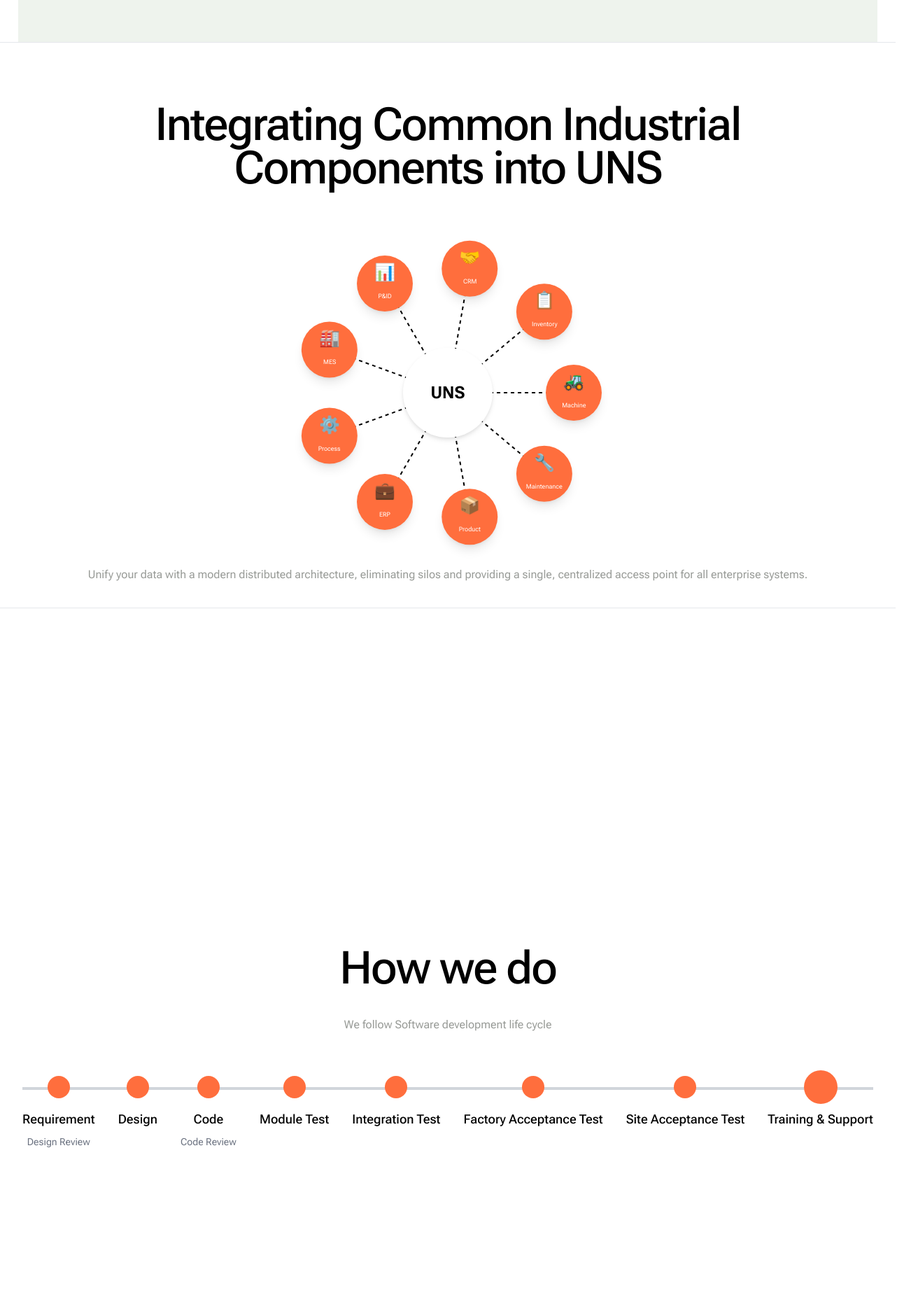
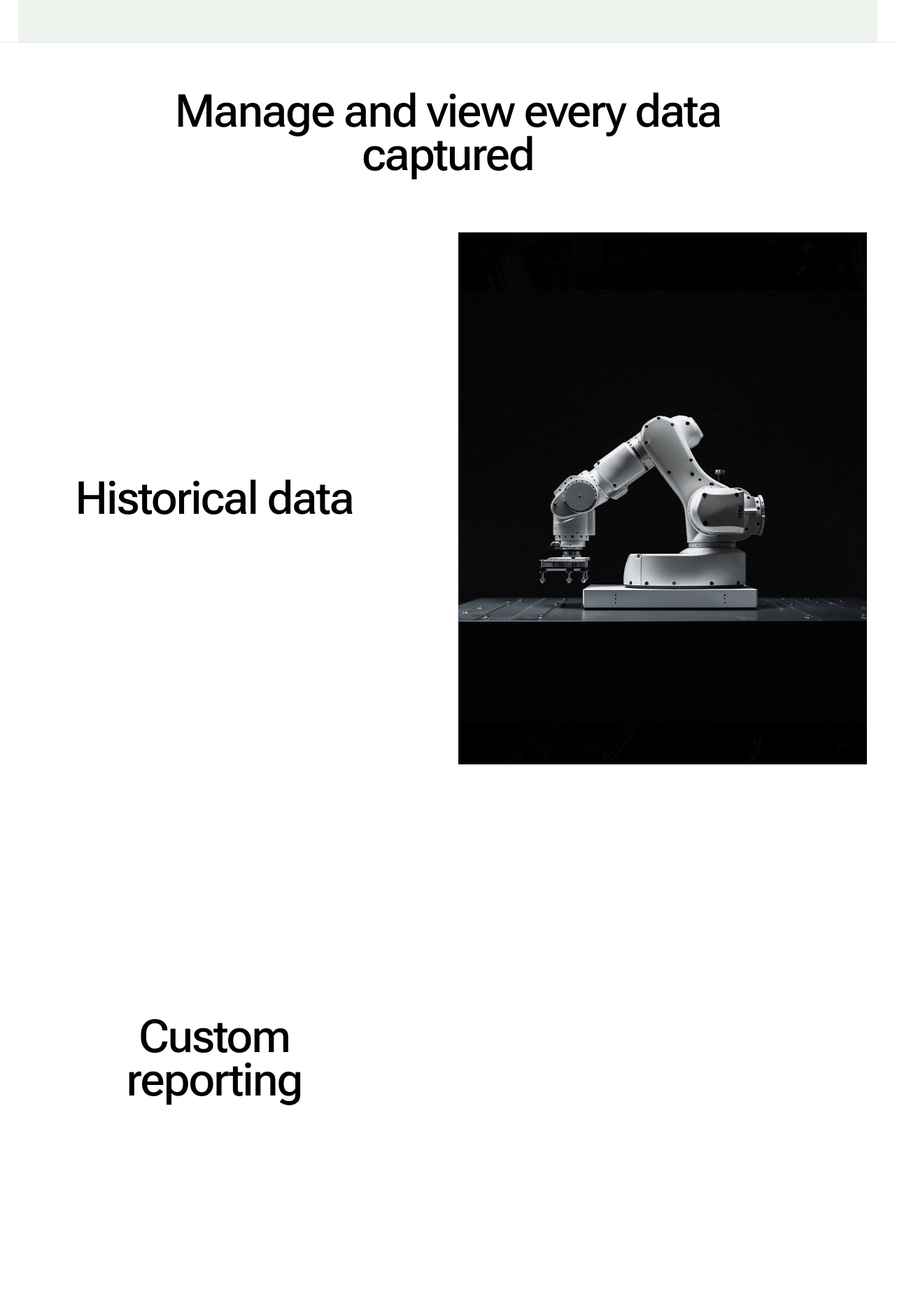
Before and after one commit to alanjohnck/tagconnect, a Next.js app: page / in a window 1280 px wide. Shown: the part 2800-4680 px from the top of the page at 70% size, 1302 px wide, since content can reach past the window. Built offline with nearby package versions, Linux system fonts and the light colour scheme.

Commit message:
manage section

```diff
--- a/src/app/components/Footer.tsx
+++ b/src/app/components/Footer.tsx
@@ -2,12 +2,13 @@ import React from 'react'
 
 function Footer() {
   return (
-    <div className='w-screen h-screen bg-black flex items-center justify-center'>
+    <div className='w-screen h-screen bg-black flex items-center justify-center '>
         <div className='flex flex-col items-center justify-center gap-10'>
             <h1 className='text-8xl text-white font-bold'>Ready</h1>
             <h1 className='text-8xl text-white font-bold'>When</h1>
             <h1 className='text-8xl text-white font-bold'>You Are.</h1>
             <hr className='w-screen border-2 ' />
+            <a className='text-white text-left'>tagdynamix.com</a>
         </div>
     </div>
   )
--- a/src/app/landing/page.tsx
+++ b/src/app/landing/page.tsx
@@ -5,6 +5,7 @@ import DynamicExpertSection from './sections/DynamicExpertSection'
 import UNSSection from './sections/UNSSection'
 import HowWeDo from './sections/HowWeDo'
 import SupportSection from './sections/SupportSection'
+import Management from './sections/Management'
 
 
 function Landing() {
@@ -19,6 +20,7 @@ function Landing() {
 
       <DynamicExpertSection />
       <hr className="w-screen h-2" />
+      <Management />
 
       <UNSSection />
       <hr className="w-screen h-2" />
--- a/src/app/landing/sections/HowWeDo.tsx
+++ b/src/app/landing/sections/HowWeDo.tsx
@@ -6,8 +6,9 @@ import { ScrollTrigger } from 'gsap/ScrollTrigger';
 gsap.registerPlugin(ScrollTrigger);
 
 const steps = [
-  { name: 'Requirement', review: 'Design Review' },
-  { name: 'Design', review: '' },
+  { name: 'Requirement', review: ''},
+  { name: 'Architecture', review: '' },
+  { name: 'Design', review: 'Design Review' },
   { name: 'Code', review: 'Code Review' },
   { name: 'Module Test', review: '' },
   { name: 'Integration Test', review: '' },
@@ -40,7 +41,7 @@ const HowWeDo: React.FC = () => {
       timelineRef.current.to(lineElement, {
         scaleX: 1,
         duration: 1,
-        ease: "power1.inOut"
+        ease: "power1"
       });
 
       // Animate each step
@@ -51,7 +52,7 @@ const HowWeDo: React.FC = () => {
 
         timelineRef.current!
           .to(dot, {
-            scale: 1.5,
+            scale: 1,
             backgroundColor: '#FF6E3D',
             duration: 0.3
           }, `-=${index ? 0.1 : 0}`)
@@ -66,7 +67,7 @@ const HowWeDo: React.FC = () => {
             duration: 0.3
           }, '<');
 
-        if (index < stepElements.length - 1) {
+        if (index <= stepElements.length - 1) {
           timelineRef.current!.to(dot, {
             scale: 1,
             backgroundColor: '#FF6E3D',
@@ -84,7 +85,7 @@ const HowWeDo: React.FC = () => {
   }, []);
 
   return (
-    <div className='w-screen h-[150vh] flex items-center  '>
+    <div className='w-screen h-[120vh] flex items-center  '>
     <div ref={containerRef} className="w-screen flex flex-col justify-center tems-center  sticky  mx-auto p-8  ">
       <div className="mb-16 flex flex-col items-center justify-center">
         <h1 className="font-onsite w-3/4 m-[5vh] text-[35px] leading-[38px] lg:text-[65px] lg:leading-[62px] font-[500] tracking-[-2px] text-center">How we do</h1>
--- /dev/null
+++ b/src/app/landing/sections/Management.tsx
@@ -0,0 +1,83 @@
+"use client"
+
+import React, { useEffect, useRef } from 'react'
+import { gsap } from 'gsap'
+import { ScrollTrigger } from 'gsap/ScrollTrigger'
+
+
+gsap.registerPlugin(ScrollTrigger)
+
+export default function Management() {
+  const containerRef = useRef<HTMLDivElement>(null)
+
+  useEffect(() => {
+    const sections = gsap.utils.toArray('.image-section') as HTMLElement[]
+
+    sections.forEach((section, i) => {
+      gsap.to(section, {
+        zIndex: i + 1, // Increment z-index to bring the image to the front
+
+        scrollTrigger: {
+          trigger: `.text-section:nth-child(${i + 1})`, // Trigger based on the left side text section
+          start: 'top center', // Start when the top of the section hits the center of the viewport
+          end: 'bottom center', // End when the bottom of the section hits the center
+          scrub: true, // Smooth transition as you scroll
+
+        },
+      })
+    })
+
+    return () => {
+      ScrollTrigger.getAll().forEach(trigger => trigger.kill()) // Cleanup GSAP triggers on unmount
+    }
+  }, [])
+
+  return (
+    <div className=" w-screen flex flex-col items-center justify-center ">
+      <div className='p-5 flex justify-center'>
+        <h1 className='font-onsite w-3/4 m-[5vh] text-[35px] leading-[38px] lg:text-[65px] lg:leading-[62px] font-[500] tracking-[-2px] text-center'>Manage and view every data captured </h1>
+      </div>
+      <div className='relative w-[96%] flex'>
+      {/* Left Scrollable Text Section */}
+      <div className="w-[96%] lg:w-1/2 relative z-10">
+        <div className="text-section min-h-screen flex flex-col justify-center p-10 ">
+          <h2 className="font-onsite w-3/4 m-[5vh] text-[35px] leading-[38px] lg:text-[65px] lg:leading-[62px] font-[500] tracking-[-2px] text-center">Historical data</h2>
+          {/* <p>Built-in calibration technology, robotics, AI, and automated post-processing...</p> */}
+        </div>
+        <div className="text-section min-h-screen flex flex-col justify-center p-10 ">
+          <h2 className="font-onsite w-3/4 m-[5vh] text-[35px] leading-[38px] lg:text-[65px] lg:leading-[62px] font-[500] tracking-[-2px] text-center">Custom reporting</h2>
+          {/* <p>Faster throughput and larger part capabilities with modern robotics.</p> */}
+        </div>
+        <div className="text-section min-h-screen flex flex-col justify-center p-10 ">
+          <h2 className="font-onsite w-3/4 m-[5vh] text-[35px] leading-[38px] lg:text-[65px] lg:leading-[62px] font-[500] tracking-[-2px] text-center">Data analytics </h2>
+          {/* <p>Achieve higher precision with our latest automation technology.</p> */}
+        </div>
+        <div className="text-section min-h-screen flex flex-col justify-center p-10 ">
+          <h2 className="font-onsite w-3/4 m-[5vh] text-[35px] leading-[38px] lg:text-[65px] lg:leading-[62px] font-[500] tracking-[-2px] text-center">Alarm & Events </h2>
+          {/* <p>Our automated processes ensure continuous production without interruptions.</p> */}
+        </div>
+      </div>
+
+      {/* Right Sticky Image Section */}
+      <div className="w-[96%] lg:w-1/2 h-screen sticky top-0">
+        <div className='w-full h-screen relative'>
+          {/* Images stacked on top of each other */}
+          <div className="image-section absolute inset-0 scale-95 ">
+            {/* <img src="/auto1.jpg" alt="robotic arm 1" className="object-cover w-full h-full" /> */}
+
+          </div>
+          <div className="image-section absolute inset-0 scale-95">
+            <img src="/auto2.jpg" alt="robotic arm 2" className="object-cover w-full h-full" />
+          </div>
+          <div className="image-section absolute inset-0 scale-95">
+            <img src="/auto1.jpg" alt="robotic arm 3" className="object-cover w-full h-full" />
+          </div>
+          <div className="image-section absolute inset-0 scale-95">
+            <img src="/auto2.jpg" alt="robotic arm 4" className="object-cover w-full h-full" />
+          </div>
+        </div>
+      </div>
+      </div>
+    </div>
+  )
+}
--- a/src/app/landing/sections/SupportSection.tsx
+++ b/src/app/landing/sections/SupportSection.tsx
@@ -9,12 +9,12 @@ interface ServiceCardProps {
 }
 
 const ServiceCard: React.FC<ServiceCardProps> = ({ icon: Icon, title, description }) => (
-  <div className="flex  flex-col items-start h-full mt-10   bg-[#EEF3ED]   ">
+  <div className="flex  flex-col items-start h-full  bg-[#EEF3ED]   ">
     <div className="flex h-[80%] justify-center items-center w-full ">
       <Icon className="w-20 h-20  text-gray-700" />
     </div>
-    <div className='bg-white h-[20%] w-full '>
-    <h3 className="text-lg font-semibold mb-1">{title}</h3>
+    <div className='bg-white h-[20%] w-full'>
+    <h3 className="text-lg font-semibold   mt-4 ">{title}</h3>
     <hr className='w-full h-1 border-3 border-black' />
     <p className="text-sm  text-gray-600">{description}</p>
    </div>
@@ -42,18 +42,18 @@ const ServicesSection: React.FC = () => {
   ];
 
   return (
-    <div className="min-h-[150vh]  flex items-start justify-center">
-      <div className="max-w-screen h-screen w-full p-8 bg-white ">
-        <h1 className="font-onsite mt-10 text-[35px] leading-[38px] lg:text-[65px] lg:leading-[62px] font-[500] tracking-[-2px] text-center">
+    <div className="h-[150vh] w-screen flex flex-col  items-start justify-center p-5 drop-shadow-md border-2 border-white ">
+       <div className='flex justify-center items-center w-screen h-fit p-4'>
+        <h1 className="font-onsite  text-[35px] leading-[38px] lg:text-[65px] lg:leading-[62px] font-[500] tracking-[-2px] text-center">
           On-Time Fixes,<br />
           Just When You Need Them Most.
         </h1>
-        <div className="grid grid-cols-1 h-[80%] md:grid-cols-3 gap-8">
+        </div>
+        <div className="grid grid-cols-1 h-full md:grid-cols-3 gap-8">
           {services.map((service, index) => (
             <ServiceCard key={index} {...service} />
           ))}
         </div>
-      </div>
     </div>
   );
 };
--- a/src/app/landing/sections/UNSSection.tsx
+++ b/src/app/landing/sections/UNSSection.tsx
@@ -31,7 +31,7 @@ const UNSSection = () => {
     gsap.set(nodeElements, { autoAlpha: 0, scale: 0 });
     gsap.set(lineElements, { autoAlpha: 0, drawSVG: "0%" });
 
-    const radius = 180; // Increased radius for more space
+    const radius = 210; // Increased radius for more space
 
     gsap
       .timeline({
@@ -86,8 +86,8 @@ const UNSSection = () => {
   }, []);
 
   return (
-    <div ref={sectionRef} className="w-screen h-[100vh] flex flex-col justify-start items-center ">
-      <div className=" h-[150vh] flex flex-col justify-center items-center">
+    <div ref={sectionRef} className="w-screen h-[150vh] flex flex-col justify-evenly gap-10 ">
+      <div className=" h-[150vh] flex flex-col justify-between items-center">
         <h1 className="font-onsite w-3/4 m-[5vh] text-[35px] leading-[38px] lg:text-[65px] lg:leading-[62px] font-[500] tracking-[-2px] text-center">Integrating Common Industrial Components into UNS</h1>
         <div className="relative w-[500px] h-[500px]">
           <svg className="absolute inset-0 w-full h-full ">
@@ -101,13 +101,13 @@ const UNSSection = () => {
                 y1="250"
                 x2={250 + Math.cos(index * (2 * Math.PI / nodes.length)) * 180}
                 y2={250 + Math.sin(index * (2 * Math.PI / nodes.length)) * 180}
-                strokeWidth="2"
+                strokeWidth="3"
               />
             ))}
           </svg>
           <div
             ref={circleRef}
-            className="absolute inset-0 m-auto w-32 h-32 bg-white drop-shadow-md rounded-full flex items-center justify-center text-black text-2xl font-bold"
+            className="absolute inset-0 m-auto w-40 h-40 bg-white drop-shadow-md rounded-full flex items-center justify-center text-black text-2xl font-bold"
           >
             UNS
           </div>
@@ -124,7 +124,7 @@ const UNSSection = () => {
             </div>
           ))}
         </div>
-        <h1 className="text-[#989B97] font-[400] text-[14px] leading-[16px] lg:text-[16px] lg:leading-[19px] text-body">
+        <h1 className="text-[#989B97]  font-bold text-[20px] leading-[16px] lg:text-[16px] lg:leading-[19px] text-body">
           Unify your data with a modern distributed architecture, eliminating silos and providing a single, centralized access
           point for all enterprise systems.
         </h1>
```
